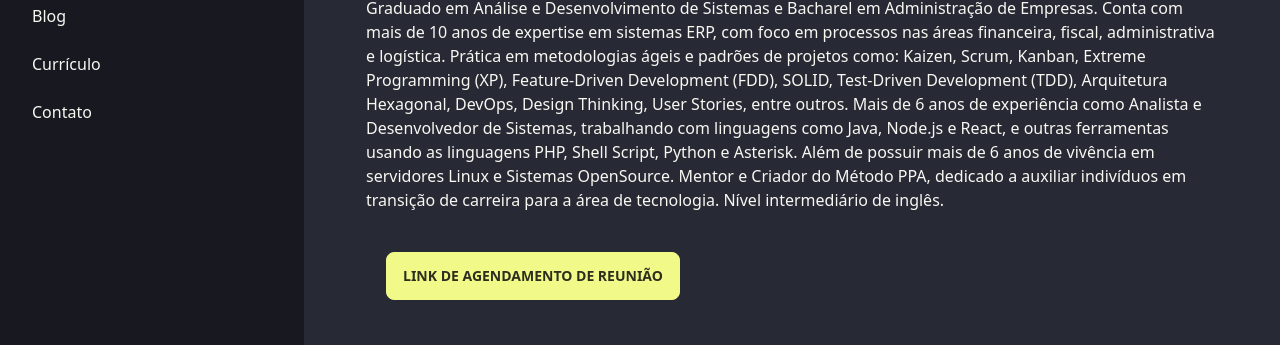
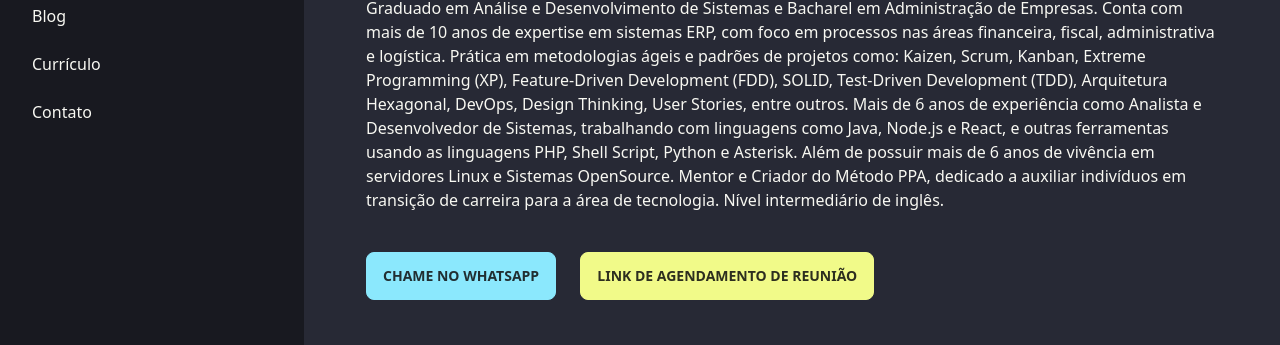
Before and after one commit to johnnyvaz/johnnyvaz-site, an Astro site: page / in a window 1280 px wide. Shown: the part 252-597 px from the top of the page. Built offline with nearby package versions, Linux system fonts and the light colour scheme; Astro itself is replaced by a stand-in of ours.

Commit message:
whatsapp

```diff
--- a/src/pages/index.astro
+++ b/src/pages/index.astro
@@ -22,8 +22,8 @@
       </text>
     </div>
     <div class="mt-8">
-      <!-- <a class="btn btn-info" href="https://www.instagram.com/johnnyvaz1" target="_blank">
-        Instagram</a> -->
+      <a class="btn btn-info" href="https://api.whatsapp.com/send?phone=5516997787674" target="_blank">
+        Chame no Whatsapp</a>
       <a href="https://calendar.app.google/2MFYhyCoHmXRejgm8" target="_blank" class="btn btn-warning ml-5">
         Link de Agendamento de Reunião
       </a>
```
